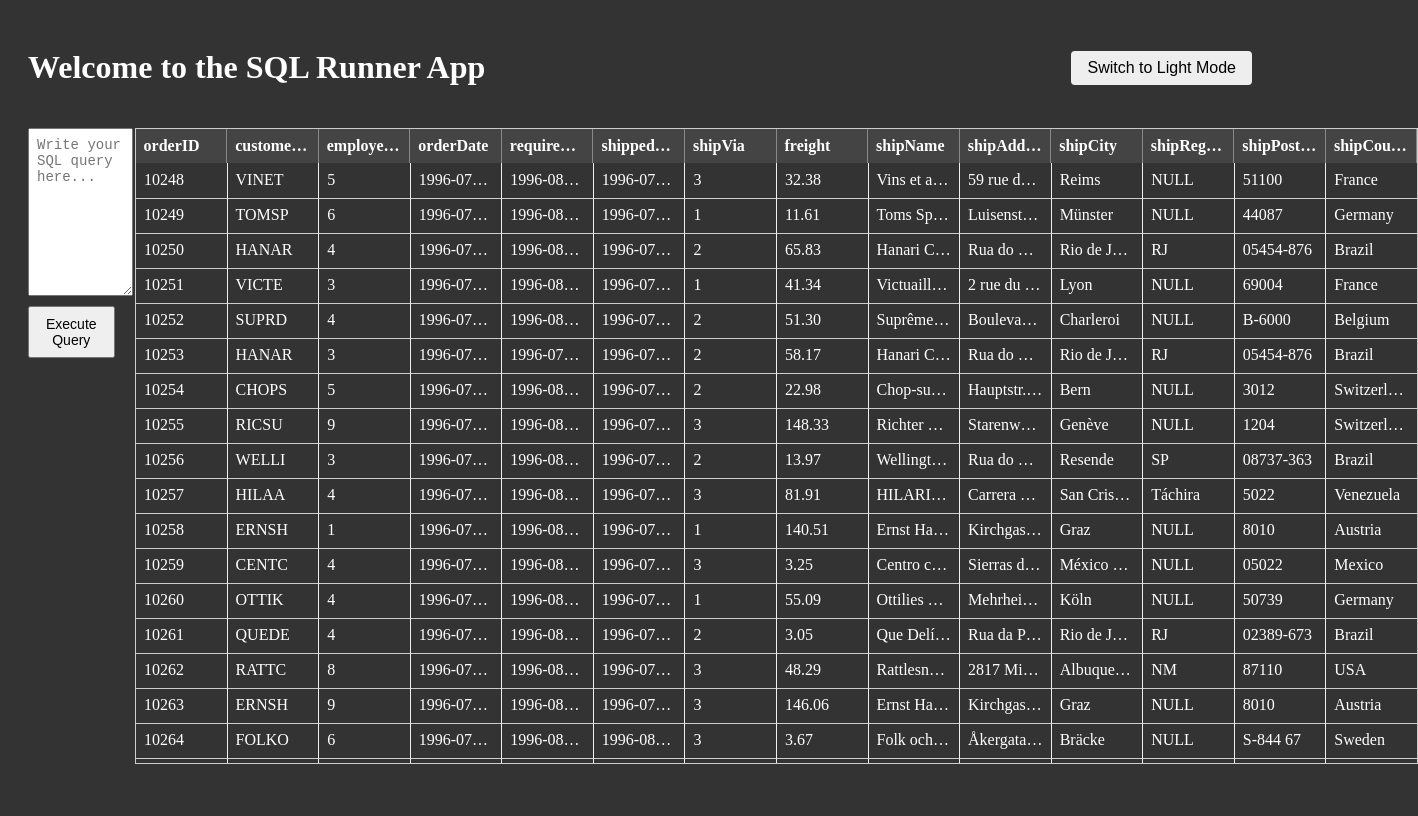
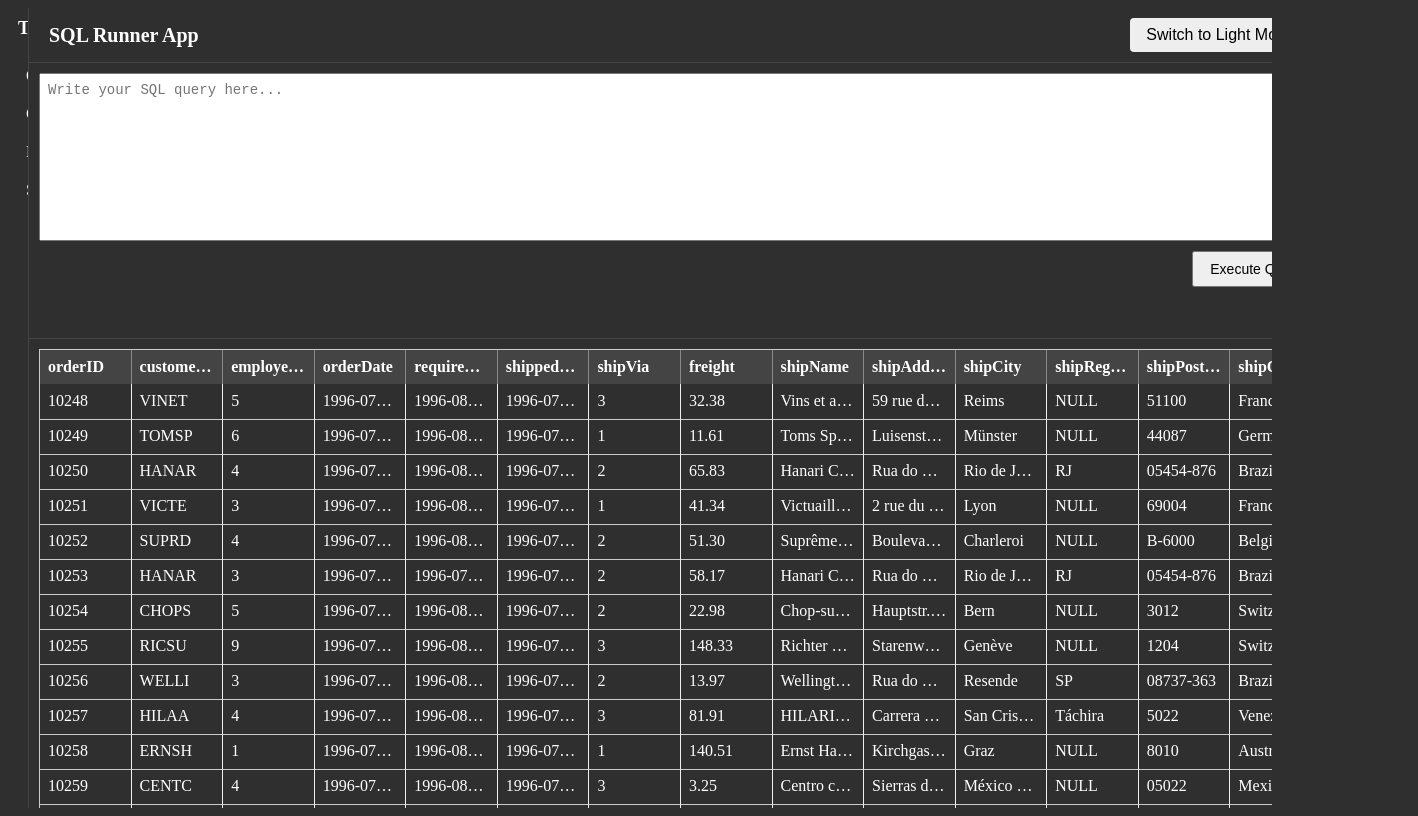
Before and after one commit to hardik-malani/A.t.l.a.n-task-32.e2nj, a React (Vite) app: page / in a window 1280 px wide. Shown: the whole page, 1418 px wide, since content can reach past the window. Built offline with nearby package versions, Linux system fonts and the light colour scheme.

Commit message:
style: improve dark/light theme support and reduce query-table spacing

```diff
--- a/src/assets/styles/global.css
+++ b/src/assets/styles/global.css
@@ -1,11 +1,9 @@
-
-/* dark and light mode */
 body.dark {
-    background-color: #333;
+  background-color: #2f2f2f;
   color: #fff;
 }
 
 body.light {
-    background-color: #fff;
+  background-color: #f0f0f0;
   color: #000;
 }
--- a/src/pages/Home/Home.module.css
+++ b/src/pages/Home/Home.module.css
@@ -1,25 +1,79 @@
 .home {
   display: flex;
+  height: 100vh;
+  color: inherit;
+  overflow: hidden;
+}
+.sidebar {
+  width: 250px;
+  background-color: inherit;
+  border-right: 1px solid #444;
+  display: flex;
   flex-direction: column;
-    padding: 20px;
+  padding: 10px;
+  overflow-y: auto;
 }
 
-  .header {
+.sidebarTitle {
+  margin: 0 0 10px;
+  font-size: 18px;
+  border-bottom: 1px solid #444;
+  padding-bottom: 5px;
+}
+
+.tableList {
+  list-style: none;
+  padding: 0;
+  margin: 0;
+}
+
+.tableItem {
+  padding: 8px;
+  margin: 4px 0;
+  cursor: pointer;
+  transition: background-color 0.2s;
+  border-radius: 4px;
+}
+
+.tableItem:hover {
+  background-color: rgba(255, 255, 255, 0.1);
+}
+
+.main {
+  flex: 1;
+  display: flex;
+  flex-direction: column;
+}
+
+.topHeader {
   display: flex;
   justify-content: space-between;
   align-items: center;
+  padding: 10px 20px;
+  border-bottom: 1px solid #444;
 }
 
-  .main {
-    display: flex;
-    margin-top: 20px;
+.appTitle {
+  margin: 0;
+  font-size: 20px;
 }
 
-  .editorSection {
+.workspace {
   flex: 1;
-    margin-right: 20px;
+  display: flex;
+  flex-direction: column;
 }
 
-  .tableSection {
-    flex: 2;
+
+.querySection {
+  flex: 0.3;  /* 30% height */
+  padding: 10px;
+  border-bottom: 1px solid #444;
+  overflow: auto;
 }
+
+.resultSection {
+  flex: 0.7;
+  padding: 10px;
+  overflow: auto;
+}
--- a/src/pages/Home/Home.tsx
+++ b/src/pages/Home/Home.tsx
@@ -1,23 +1,38 @@
-import React from 'react';
-import ThemeToggle from '../../components/ThemeToggle/ThemeToggle';
-import QueryEditor from '../../components/QueryEditor/QueryEditor';
-import TableDisplay from '../../components/TableDisplay/TableDisplay';
-import styles from './Home.module.css';
+import React from "react";
+import ThemeToggle from "../../components/ThemeToggle/ThemeToggle";
+import QueryEditor from "../../components/QueryEditor/QueryEditor";
+import TableDisplay from "../../components/TableDisplay/TableDisplay";
+import styles from "./Home.module.css";
 
 const Home: React.FC = () => {
+  const availableTables = ["Orders", "Customers", "Products", "Suppliers"];
+
   return (
     <div className={styles.home}>
-      <header className={styles.header}>
-        <h1>Welcome to the SQL Runner App</h1>
-        <ThemeToggle />
-      </header>
+      <aside className={styles.sidebar}>
+        <h2 className={styles.sidebarTitle}>Tables</h2>
+        <ul className={styles.tableList}>
+          {availableTables.map((table) => (
+            <li key={table} className={styles.tableItem}>
+              {table}
+            </li>
+          ))}
+        </ul>
+      </aside>
+
       <main className={styles.main}>
-        <section className={styles.editorSection}>
-          <QueryEditor />
-        </section>
-        <section className={styles.tableSection}>
-          <TableDisplay />
-        </section>
+        <header className={styles.topHeader}>
+          <h1 className={styles.appTitle}>SQL Runner App</h1>
+          <ThemeToggle />
+        </header>
+        <div className={styles.workspace}>
+          <section className={styles.querySection}>
+            <QueryEditor />
+          </section>
+          <section className={styles.resultSection}>
+            <TableDisplay />
+          </section>
+        </div>
       </main>
     </div>
   );
```
Lines whose indentation alone changed are shown as unchanged.
